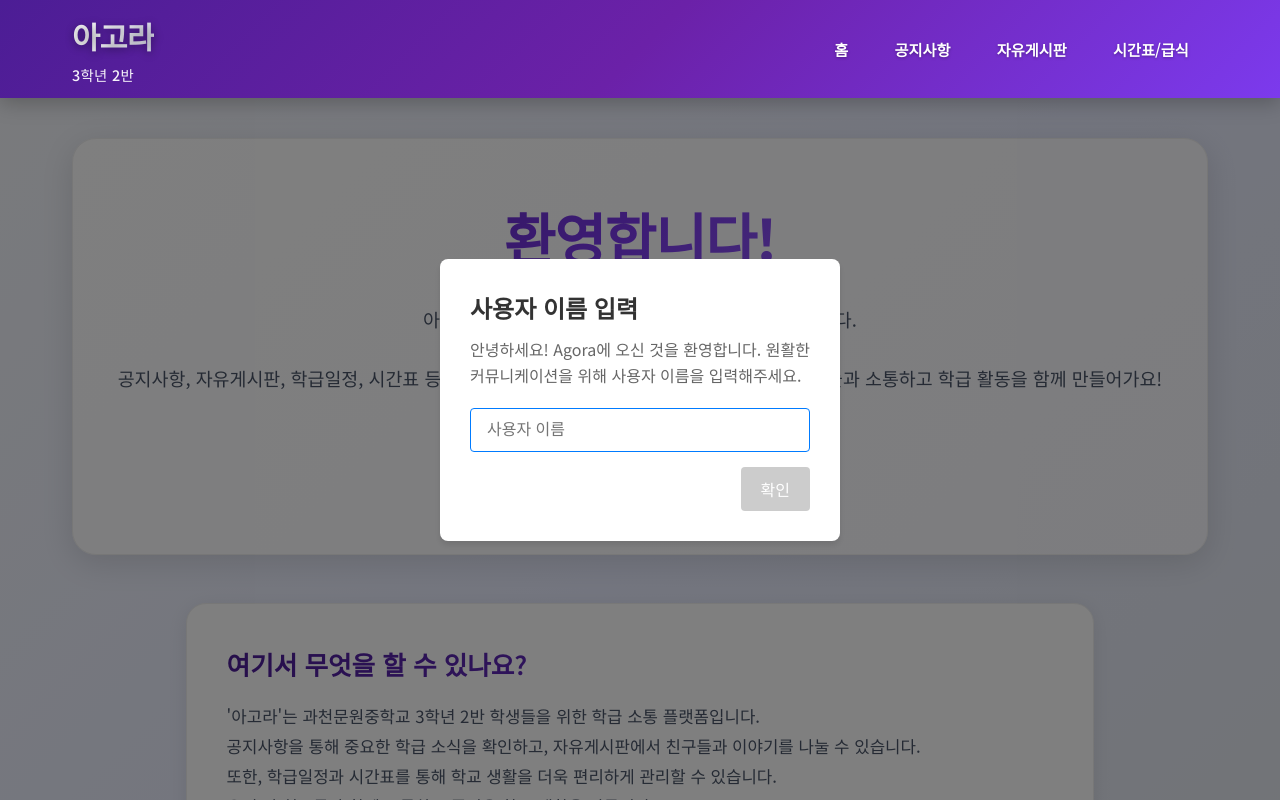
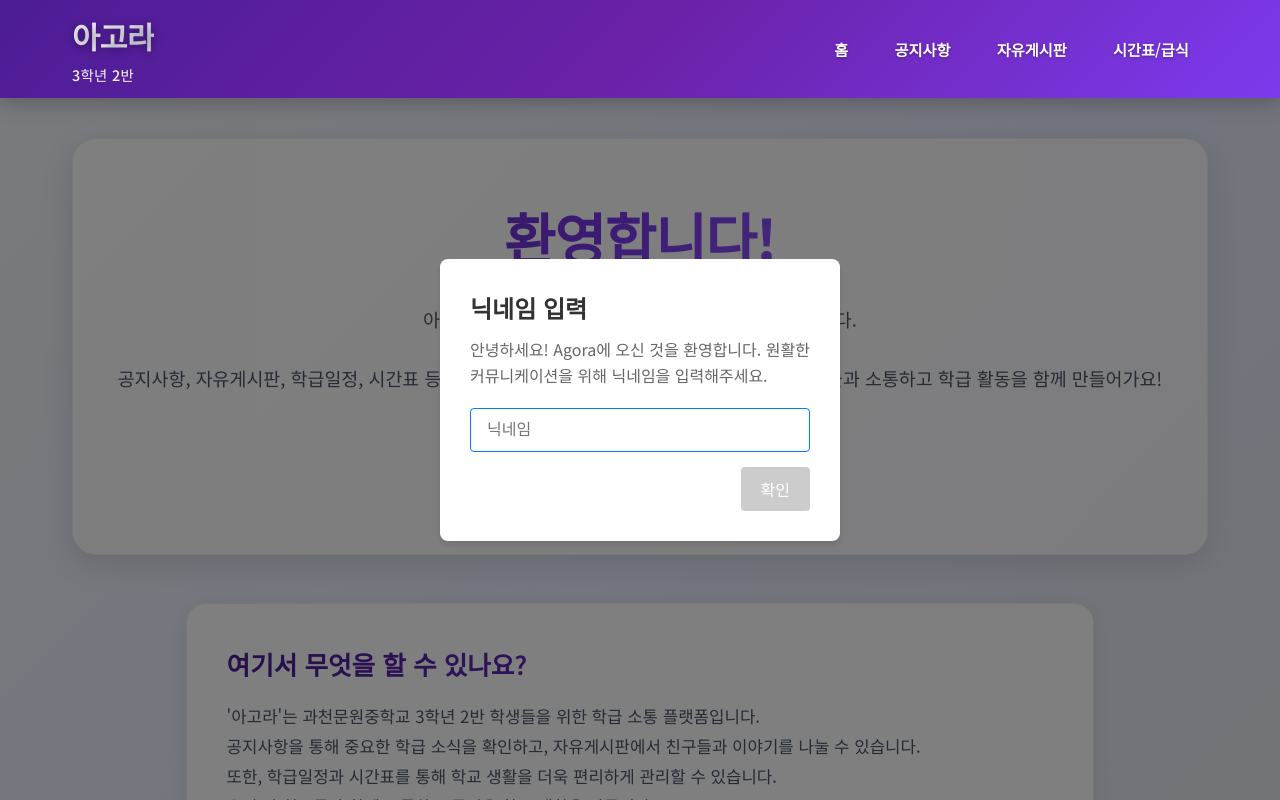
Before and after one commit to bindglam/agora, a React (Vite) app in the folder frontend/: page / in a window 1280 px wide. Shown: the top 800 px of the page. Built offline with nearby package versions, Linux system fonts and the light colour scheme.

Commit message:
refactor: (frontend) UserInfoModal

```diff
--- a/frontend/src/components/UserInfoModal.jsx
+++ b/frontend/src/components/UserInfoModal.jsx
@@ -22,16 +22,16 @@ function UserInfoModal({ isOpen, onSubmit }) {
   return (
     <div className="username-modal-overlay">
       <div className="username-modal" onClick={(e) => e.stopPropagation()}>
-        <h2 className="username-modal-title">사용자 이름 입력</h2>
+        <h2 className="username-modal-title">닉네임 입력</h2>
         <p className="username-modal-description">
-          안녕하세요! Agora에 오신 것을 환영합니다. 원활한 커뮤니케이션을 위해 사용자 이름을 입력해주세요.
+          안녕하세요! Agora에 오신 것을 환영합니다. 원활한 커뮤니케이션을 위해 닉네임을 입력해주세요.
         </p>
         <form onSubmit={handleSubmit} className="username-modal-form">
           <input
             type="text"
             value={username}
             onChange={handleChange}
-            placeholder="사용자 이름"
+            placeholder="닉네임"
             className="username-modal-input"
             autoFocus
           />
```
